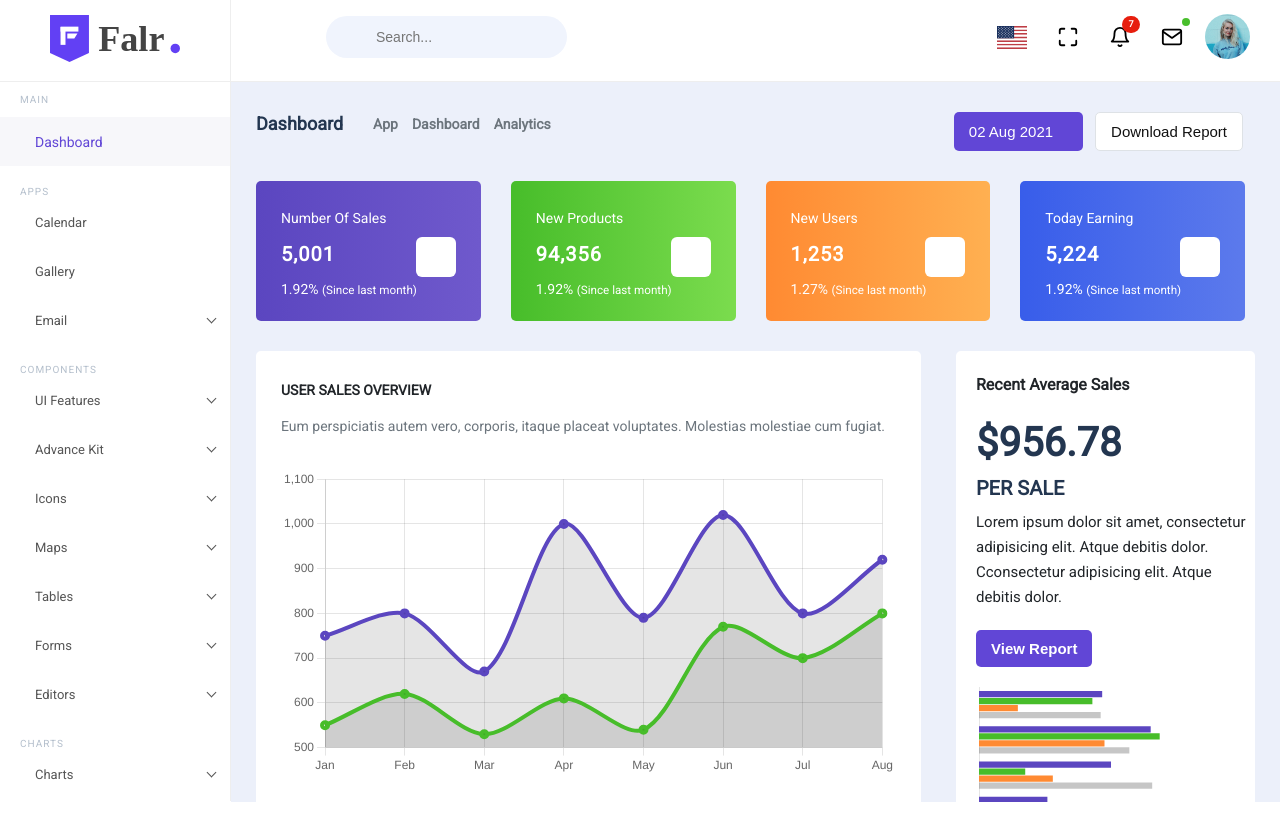
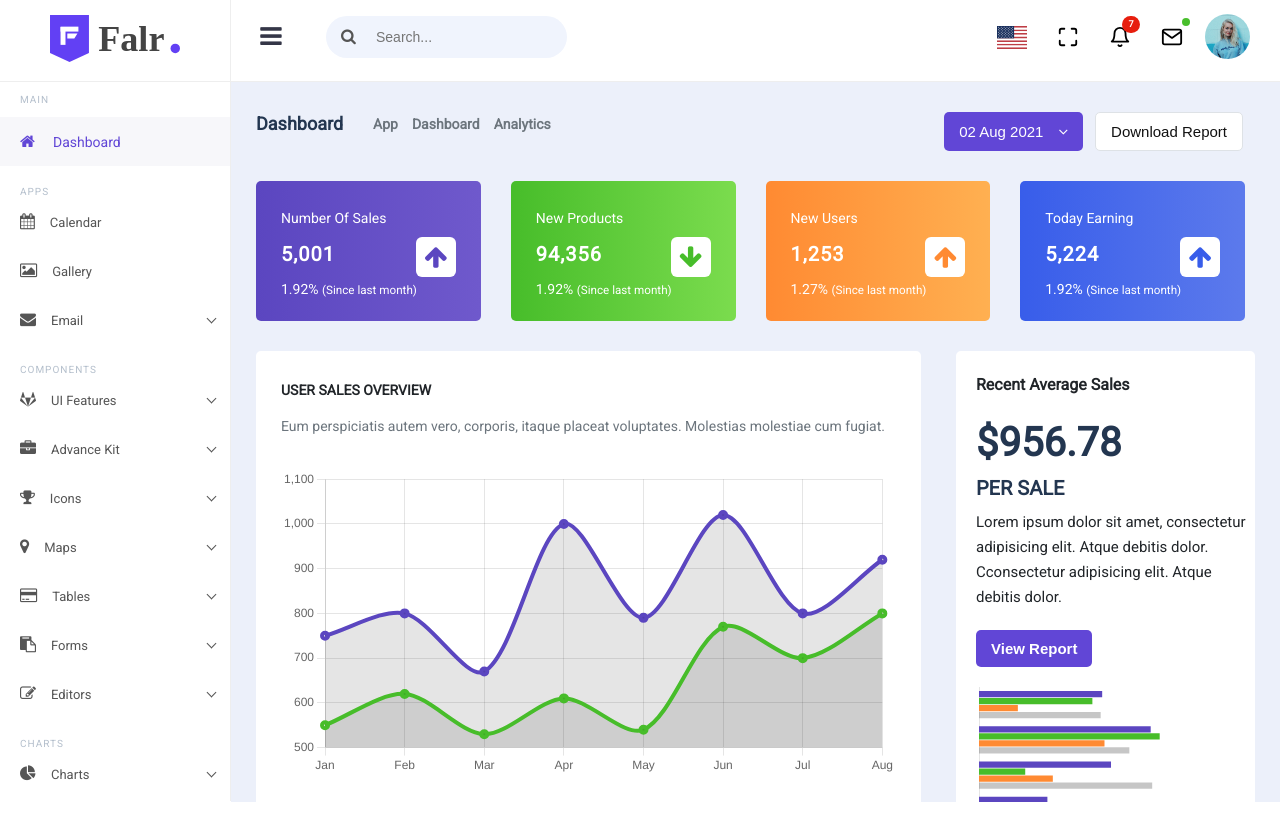
Before and after one commit to masoomarubab/FALR, a React (Create React App) app: page / in a window 1280 px wide. Shown: the top 840 px of the page. Built offline with nearby package versions, Linux system fonts and the light colour scheme.

Commit message:
Icon updated 1.1

```diff
--- a/package.json
+++ b/package.json
@@ -10,6 +10,7 @@
     "@testing-library/react": "^13.4.0",
     "@testing-library/user-event": "^13.5.0",
     "chart.js": "^4.0.1",
+    "font-awesome": "^4.7.0",
     "react": "^18.2.0",
     "react-chartjs-2": "^5.0.1",
     "react-dom": "^18.2.0",
--- a/src/components/main/sidebar/openedSidebar/openedSidebar.js
+++ b/src/components/main/sidebar/openedSidebar/openedSidebar.js
@@ -89,7 +89,7 @@ const OpenedSidebar = () => {
 
                 <li className="menu-next-list">
                     <a href="#" onClick={handleDropdownDisplay}>
-                        <i className="fa fa-award"></i><span>Icons</span> <i className="arrow down"></i>
+                        <i className="fa fa-trophy"></i><span>Icons</span> <i className="arrow down"></i>
                     </a>
                     <ul className="opened-navbar-dropdown">
                         <li><a href="#">Font Awesome</a></li>
@@ -157,7 +157,7 @@ const OpenedSidebar = () => {
                 <li className="menu-next-title">pages</li>
                 <li className="menu-next-list">
                     <a href="#" onClick={handleDropdownDisplay}>
-                        <i className="fa fa-user-friends"></i><span>Session</span> <i className="arrow down"></i>
+                        <i className="fa fa-users"></i><span>Session</span> <i className="arrow down"></i>
                     </a>
                     <ul className="opened-navbar-dropdown">
                         <li><a href="#">Login</a></li>
--- a/src/index.js
+++ b/src/index.js
@@ -1,6 +1,7 @@
 import React from 'react';
 import ReactDOM from 'react-dom/client';
 import App from './App';
+import 'font-awesome/css/font-awesome.min.css';
 
 const root = ReactDOM.createRoot(document.getElementById('root'));
 root.render(
```
Also changed, not shown: 1 other file (tests, documents, lock files or other folders).
